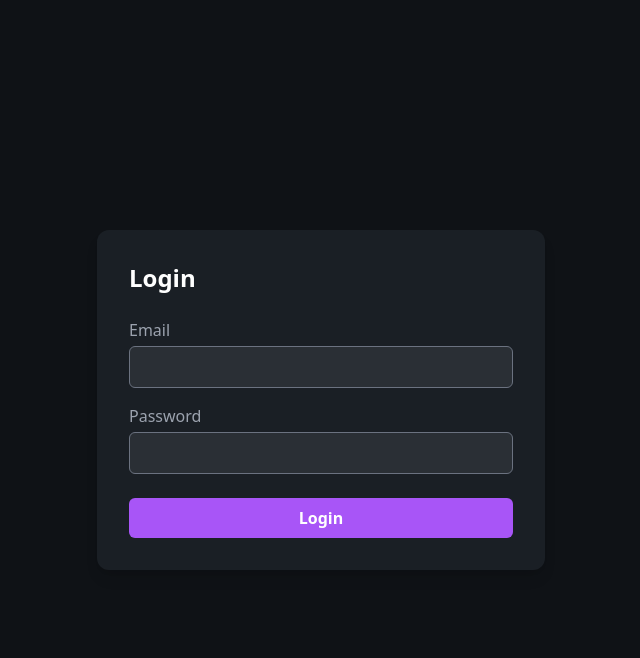
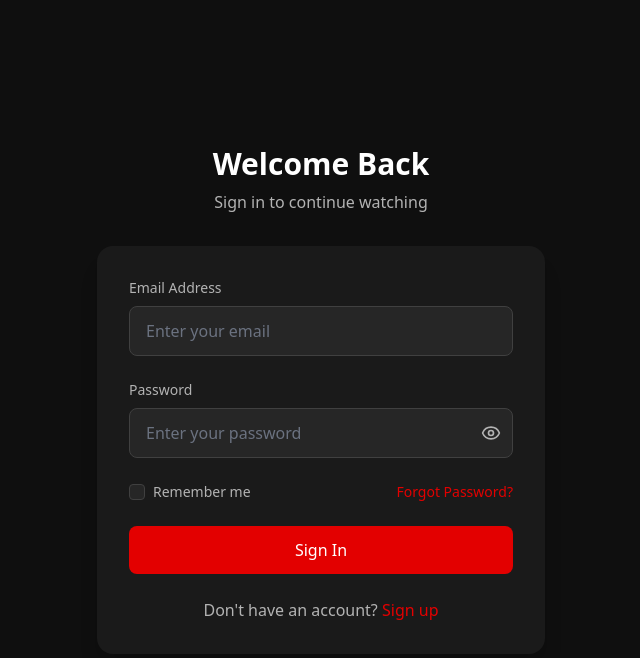
Before and after one commit to rvchauhan99/stream-frontend, a Next.js app: page /login in a window 1280 px wide. Shown: the top 658 px of the page, without its empty margins (319-959 px from the left). Built offline with nearby package versions, Linux system fonts and the light colour scheme.

Commit message:
general Changes

```diff
--- a/package.json
+++ b/package.json
@@ -16,9 +16,10 @@
     "@types/yup": "^0.32.0",
     "formik": "^2.4.6",
     "lucide-react": "^0.503.0",
-    "react": "^19.0.0",
+    "react": "^19.1.0",
     "react-dom": "^19.0.0",
     "react-dropzone": "^14.3.8",
+    "react-hot-toast": "^2.5.2",
     "react-redux": "^9.2.0",
     "recharts": "^2.15.3",
     "yup": "^1.6.1"
--- a/src/app/(auth)/login/page.tsx
+++ b/src/app/(auth)/login/page.tsx
@@ -1,6 +1,8 @@
 'use client';
 
 import { useState } from 'react';
+import Link from 'next/link';
+import { Eye, EyeOff } from 'lucide-react';
 import { useRouter } from 'next/navigation';
 import { useDispatch } from 'react-redux';
 import { useLoginMutation } from '../../store/api/authApi';
@@ -12,23 +14,23 @@ export default function LoginPage() {
   const router = useRouter();
   const [login] = useLoginMutation();
 
-  const [form, setForm] = useState({ email: '', password: '' });
+  const [email, setEmail] = useState('');
+  const [password, setPassword] = useState('');
+  const [rememberMe, setRememberMe] = useState(false);
+  const [showPassword, setShowPassword] = useState(false);
   const [loading, setLoading] = useState(false);
-
-  const handleChange = (e: React.ChangeEvent<HTMLInputElement>) => {
-    setForm({ ...form, [e.target.name]: e.target.value });
-  };
 
   const handleSubmit = async (e: React.FormEvent) => {
     e.preventDefault();
     setLoading(true);
 
     try {
-      const res = await login(form).unwrap();
+      const res = await login({ email, password }).unwrap();
+
       localStorage.setItem('token', res.token);
       localStorage.setItem('user', JSON.stringify(res.user));
+
       dispatch(setCredentials({ user: res.user, token: res.token }));
-
       toast.success('Login successful');
       router.push('/subscriptions'); // or dashboard
     } catch (error: any) {
@@ -39,42 +41,100 @@ export default function LoginPage() {
   };
 
   return (
-    <div className="min-h-screen flex items-center justify-center bg-[#0f1216] px-4">
+    <div className="min-h-screen bg-dark-6 flex items-center justify-center p-4">
+      <div className="w-full max-w-md">
+        {/* Header */}
+        <div className="text-center mb-8">
+          <h1 className="text-3xl font-bold text-primary mb-2">Welcome Back</h1>
+          <p className="text-grey-70">Sign in to continue watching</p>
+        </div>
+
+        {/* Login Form */}
         <form
           onSubmit={handleSubmit}
-        className="bg-[#1a1f25] p-8 rounded-xl shadow-lg w-full max-w-md"
+          className="bg-dark-10 rounded-2xl p-8 shadow-xl"
         >
-        <h2 className="text-2xl text-white font-bold mb-6">Login</h2>
-        <div className="mb-4">
-          <label className="block text-gray-400 mb-1">Email</label>
+          {/* Email Field */}
+          <div className="mb-6">
+            <label htmlFor="email" className="block text-sm font-medium text-grey-70 mb-2">
+              Email Address
+            </label>
             <input
               type="email"
-            name="email"
-            value={form.email}
-            onChange={handleChange}
-            className="w-full px-4 py-2 rounded-md bg-[#2a2f35] text-white outline-none"
+              id="email"
+              value={email}
+              onChange={(e) => setEmail(e.target.value)}
+              className="w-full px-4 py-3 bg-dark-15 border border-dark-25 rounded-lg text-primary focus:outline-none focus:ring-2 focus:ring-red-45 focus:border-transparent"
+              placeholder="Enter your email"
               required
             />
           </div>
+
+          {/* Password Field */}
           <div className="mb-6">
-          <label className="block text-gray-400 mb-1">Password</label>
+            <label htmlFor="password" className="block text-sm font-medium text-grey-70 mb-2">
+              Password
+            </label>
+            <div className="relative">
               <input
-            type="password"
-            name="password"
-            value={form.password}
-            onChange={handleChange}
-            className="w-full px-4 py-2 rounded-md bg-[#2a2f35] text-white outline-none"
+                type={showPassword ? 'text' : 'password'}
+                id="password"
+                value={password}
+                onChange={(e) => setPassword(e.target.value)}
+                className="w-full px-4 py-3 bg-dark-15 border border-dark-25 rounded-lg text-primary focus:outline-none focus:ring-2 focus:ring-red-45 focus:border-transparent"
+                placeholder="Enter your password"
                 required
               />
+              <button
+                type="button"
+                onClick={() => setShowPassword(!showPassword)}
+                className="absolute right-3 top-1/2 -translate-y-1/2 text-grey-70 hover:text-primary"
+              >
+                {showPassword ? <EyeOff size={20} /> : <Eye size={20} />}
+              </button>
             </div>
+          </div>
+
+          {/* Remember Me + Forgot Password */}
+          <div className="flex items-center justify-between mb-6">
+            <div className="flex items-center">
+              <input
+                type="checkbox"
+                id="remember"
+                checked={rememberMe}
+                onChange={(e) => setRememberMe(e.target.checked)}
+                className="w-4 h-4 rounded border-dark-25 bg-dark-15 text-red-45 focus:ring-red-45"
+              />
+              <label htmlFor="remember" className="ml-2 text-sm text-grey-70">
+                Remember me
+              </label>
+            </div>
+            <Link
+              href="/forgot-password"
+              className="text-sm text-red-45 hover:text-red-55"
+            >
+              Forgot Password?
+            </Link>
+          </div>
+
+          {/* Submit Button */}
           <button
             type="submit"
             disabled={loading}
-          className="w-full py-2 rounded-md bg-purple-500 hover:bg-purple-600 text-white font-semibold transition"
+            className="w-full bg-red-45 text-primary py-3 rounded-lg font-medium hover:bg-red-55 transition-colors"
           >
-          {loading ? 'Logging in...' : 'Login'}
+            {loading ? 'Signing in...' : 'Sign In'}
           </button>
+
+          {/* Signup Link */}
+          <p className="mt-6 text-center text-grey-70">
+            Don&apos;t have an account?{' '}
+            <Link href="/signup" className="text-red-45 hover:text-red-55">
+              Sign up
+            </Link>
+          </p>
         </form>
+      </div>
     </div>
   );
 }
--- a/src/app/(site)/(main)/subscriptions/page.tsx
+++ b/src/app/(site)/(main)/subscriptions/page.tsx
@@ -18,25 +18,25 @@ import {
   useSubscribeToPlanMutation,
   useGetSubscriptionQuery,
 } from '../../../store/api/subscriptionApi';
-import { Dialog } from '@/components/ui/dialog';
-import { Button } from '@/components/ui/button';
+
 
 export default function SubscriptionsPage() {
   const dispatch = useDispatch();
   const user = useAppSelector(selectCurrentUser);
   const [subscribeToPlan] = useSubscribeToPlanMutation();
 
-  const [showConfirm, setShowConfirm] = useState(false);
-  const [selectedPlan, setSelectedPlan] = useState<any>(null);
-
+  // Fetch subscription only if not present in local user data
   const {
     data: subscriptionData,
     isLoading: loadingSubscription,
   } = useGetSubscriptionQuery();
 
+  console.log('subscriptionData', subscriptionData);
   const subscriptionPlanId = useMemo(() => {
-    return subscriptionData?.planId || null;
-  }, [subscriptionData?.planId]);
+    return  subscriptionData?.planId || null;
+  }, [ subscriptionData?.planId]);
+
+  console.log("subscriptionPlanId", subscriptionPlanId);
 
   const {
     data: activePlan,
@@ -52,12 +52,12 @@ export default function SubscriptionsPage() {
     skip: !!subscriptionPlanId,
   });
 
-  const handleConfirmSubscribe = async () => {
+  const handleSubscribe = async (planId: string, amount: number) => {
     try {
       const transactionId = `txn_${Date.now()}`;
       const response = await subscribeToPlan({
-        planId: selectedPlan._id,
-        amountPaid: selectedPlan.price,
+        planId,
+        amountPaid: amount,
         transactionId,
         paymentMethod: 'card',
       }).unwrap();
@@ -71,8 +71,6 @@ export default function SubscriptionsPage() {
       window.location.reload();
     } catch (error: any) {
       toast.error(error?.data?.message || 'Subscription failed');
-    } finally {
-      setShowConfirm(false);
     }
   };
 
@@ -113,9 +111,13 @@ export default function SubscriptionsPage() {
                 )}
 
                 <div className="text-center mb-8">
-                  <h3 className="text-xl font-semibold text-white mb-2">{plan.name}</h3>
+                  <h3 className="text-xl font-semibold text-white mb-2">
+                    {plan.name}
+                  </h3>
                   <div className="flex items-baseline justify-center gap-1">
-                    <span className="text-4xl font-bold text-white">${plan.price}</span>
+                    <span className="text-4xl font-bold text-white">
+                      ${plan.price}
+                    </span>
                     <span className="text-gray-400">/month</span>
                   </div>
                 </div>
@@ -130,19 +132,16 @@ export default function SubscriptionsPage() {
                 </ul>
 
                 {!subscriptionPlanId && (
-                  <Button
-                    onClick={() => {
-                      setSelectedPlan(plan);
-                      setShowConfirm(true);
-                    }}
-                    className={`w-full ${
+                  <button
+                    onClick={() => handleSubscribe(plan._id, plan.price)}
+                    className={`w-full py-3 rounded-lg font-medium transition-all duration-200 ${
                       plan.name === 'Premium'
-                        ? 'bg-purple-500 hover:bg-purple-600'
-                        : 'bg-[#2a2f35] hover:bg-[#3a3f45]'
-                    } text-white`}
+                        ? 'bg-purple-500 text-white hover:bg-purple-600'
+                        : 'bg-[#2a2f35] text-white hover:bg-[#3a3f45]'
+                    }`}
                   >
                     Get Started
-                  </Button>
+                  </button>
                 )}
               </div>
             ))}
@@ -160,26 +159,6 @@ export default function SubscriptionsPage() {
           </div>
         )}
       </div>
-
-      {/* Confirmation Dialog */}
-      <Dialog open={showConfirm} onOpenChange={setShowConfirm}>
-        <div className="fixed inset-0 bg-black/50 z-40 flex items-center justify-center">
-          <div className="bg-[#1a1f25] rounded-xl shadow-xl p-6 w-full max-w-md z-50">
-            <h2 className="text-xl font-bold text-white mb-4">Confirm Subscription</h2>
-            <p className="text-gray-300 mb-6">
-              Are you sure you want to subscribe to the <strong>{selectedPlan?.name}</strong> plan for <strong>${selectedPlan?.price}</strong>?
-            </p>
-            <div className="flex justify-end gap-4">
-              <Button variant="ghost" onClick={() => setShowConfirm(false)}>
-                Cancel
-              </Button>
-              <Button className="bg-purple-600 hover:bg-purple-700 text-white" onClick={handleConfirmSubscribe}>
-                Confirm
-              </Button>
-            </div>
-          </div>
-        </div>
-      </Dialog>
     </div>
   );
 }
```
Also changed, not shown: 1 other file (tests, documents, lock files or other folders). Lines whose indentation alone changed are shown as unchanged.
